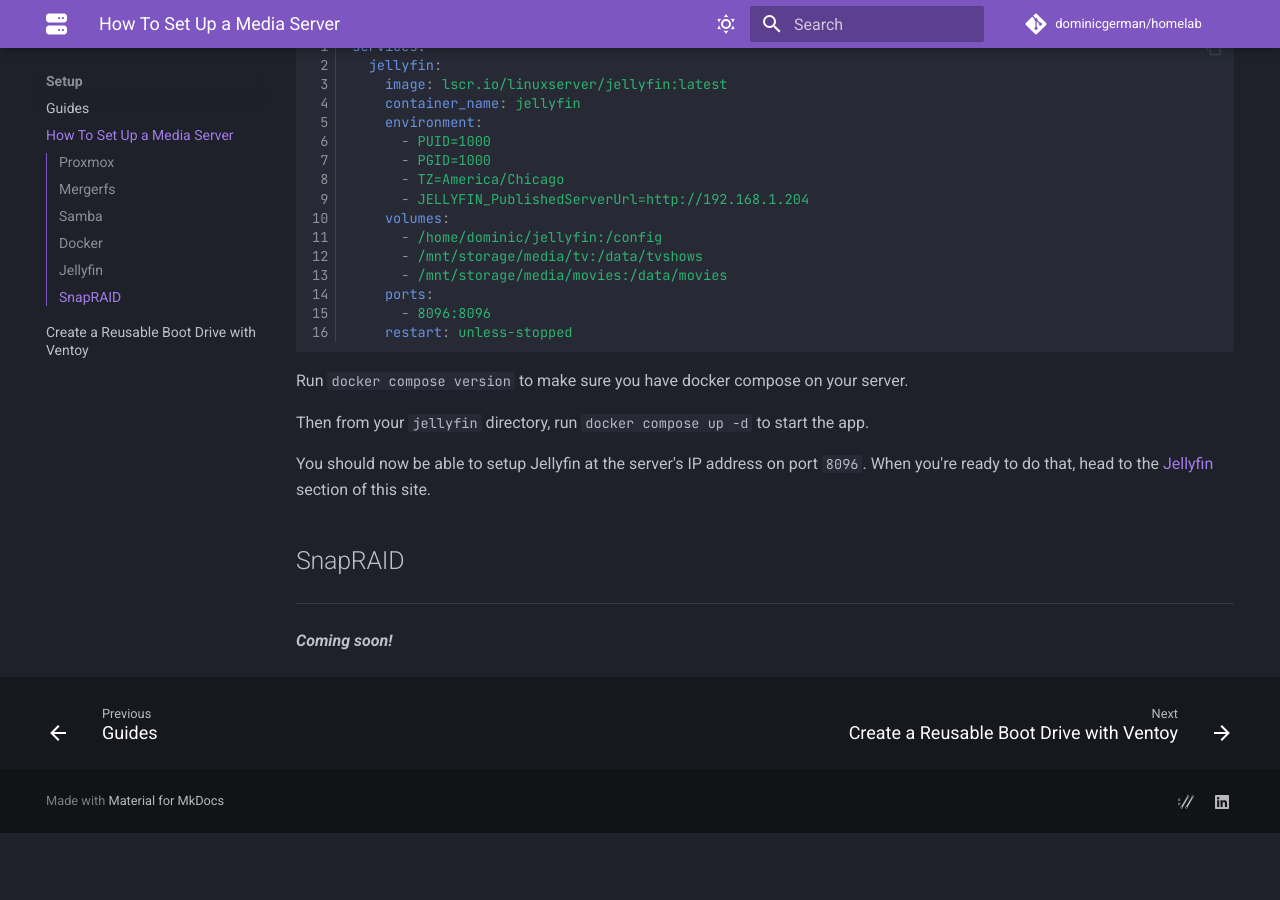
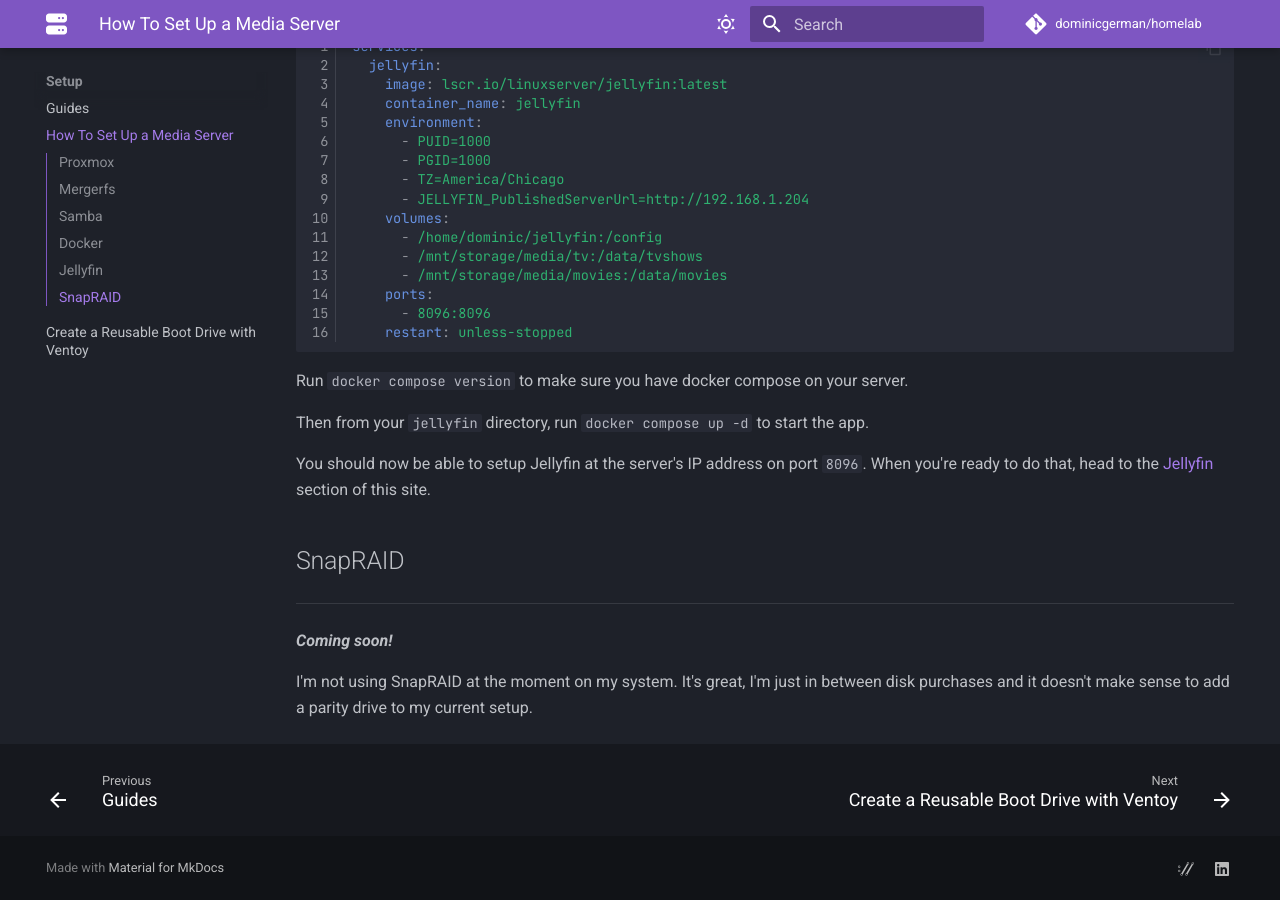
Before and after one commit to dominicgerman/homelab, an MkDocs documentation site: the page built from docs/setup/mediaserver.md, in a window 1280 px wide and 900 px high, scrolled down 5138 px. Built offline with MkDocs 1.6.1 and Material for MkDocs 9.7.7, drawn with Linux system fonts in a browser that asks for light colours; comment, search, counter and statistics services are not loaded; before the commit the page ends 5971 px from its top, so only the background shows below that.

Commit message:
Updated media server snap raid section

```diff
--- a/docs/setup/mediaserver.md
+++ b/docs/setup/mediaserver.md
@@ -268,3 +268,5 @@
 
 ---
 ***Coming soon!***
+
+I'm not using SnapRAID at the moment on my system. It's great, I'm just in between disk purchases and it doesn't make sense to add a parity drive to my current setup.
```
